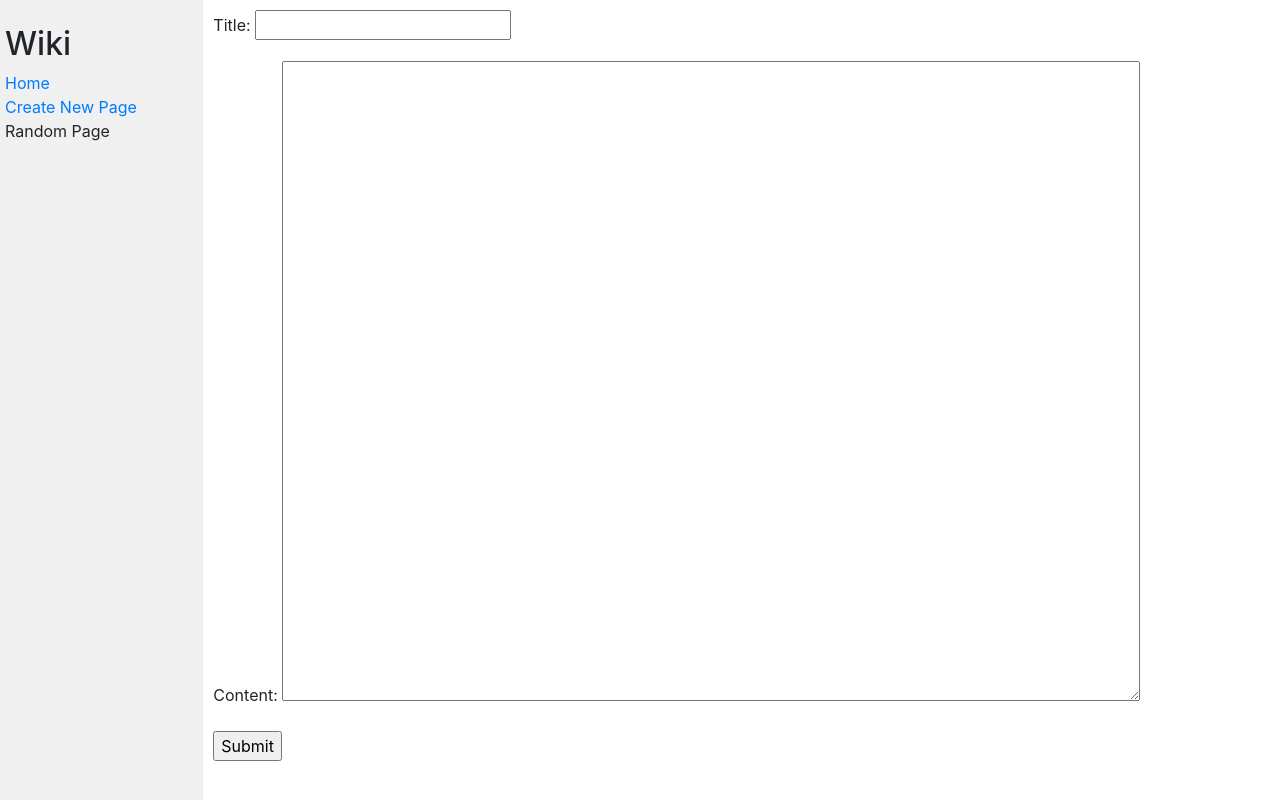
After one commit to jeneiss/wiki, a Django app: page /create in a window 1280 px wide. The commit adds this page. Run offline with Django 3.2, Linux system fonts and the light colour scheme; some libraries are stand-ins or nearby versions.

Commit message:
Add create entry page and start create_entry view

```diff
--- a/encyclopedia/static/encyclopedia/styles.css
+++ b/encyclopedia/static/encyclopedia/styles.css
@@ -13,7 +13,7 @@ h1 {
 }
 
 textarea {
-    height: 90vh;
+    height: 80vh;
     width: 80%;
 }
 
--- /dev/null
+++ b/encyclopedia/templates/encyclopedia/create.html
@@ -0,0 +1,13 @@
+{% extends "encyclopedia/layout.html" %}
+
+{% block title %}
+    Create
+{% endblock %}
+
+{% block body %}
+    <form action="{% url 'wiki:create_entry' %}" method="POST">
+        {% csrf_token %}
+        {{ create_form.as_p }}
+        <input type="submit" value="Submit" />
+    </form>
+{% endblock %}
--- a/encyclopedia/templates/encyclopedia/entry.html
+++ b/encyclopedia/templates/encyclopedia/entry.html
@@ -1,4 +1,3 @@
-
 {% extends "encyclopedia/layout.html" %}
 
 {% block title %}
--- a/encyclopedia/templates/encyclopedia/layout.html
+++ b/encyclopedia/templates/encyclopedia/layout.html
@@ -20,7 +20,7 @@
                     <a href="{% url 'wiki:index' %}">Home</a>
                 </div>
                 <div>
-                    Create New Page
+                    <a href="{% url 'wiki:create_entry' %}">Create New Page</a>
                 </div>
                 <div>
                     Random Page
--- a/encyclopedia/urls.py
+++ b/encyclopedia/urls.py
@@ -6,5 +6,6 @@ app_name = "wiki"
 urlpatterns = [
     path("", views.index, name="index"),
     path("wiki/<str:title>", views.entry_page, name="entry_page"),
-    path("search", views.search, name="search")
+    path("search", views.search, name="search"),
+    path("create", views.create_entry, name="create_entry")
 ]
--- a/encyclopedia/views.py
+++ b/encyclopedia/views.py
@@ -9,6 +9,10 @@ from markdown2 import markdown
 
 class NewSearchForm(forms.Form):
     query = forms.CharField(label='Search', max_length=200)
+
+class NewCreateForm(forms.Form):
+    title = forms.CharField(label="Title", max_length=200)
+    content = forms.CharField(label="Content", widget=forms.Textarea)
 
 
 def index(request):
@@ -55,7 +59,21 @@ def search(request):
                 })
 
         return HttpResponseRedirect(f"wiki/{query}")
+
     else:
         return render(request, "", {
             "form": NewSearchForm()
         })
+
+
+def create_entry(request):
+    if request.method == "POST":
+        form = NewCreateForm(request.POST)
+
+        if form.is_valid():
+            title = form.cleaned_data["title"]
+            content = form.cleaned_data["content"]
+
+    return render(request, "encyclopedia/create.html", {
+        "create_form": NewCreateForm()
+    })
```
